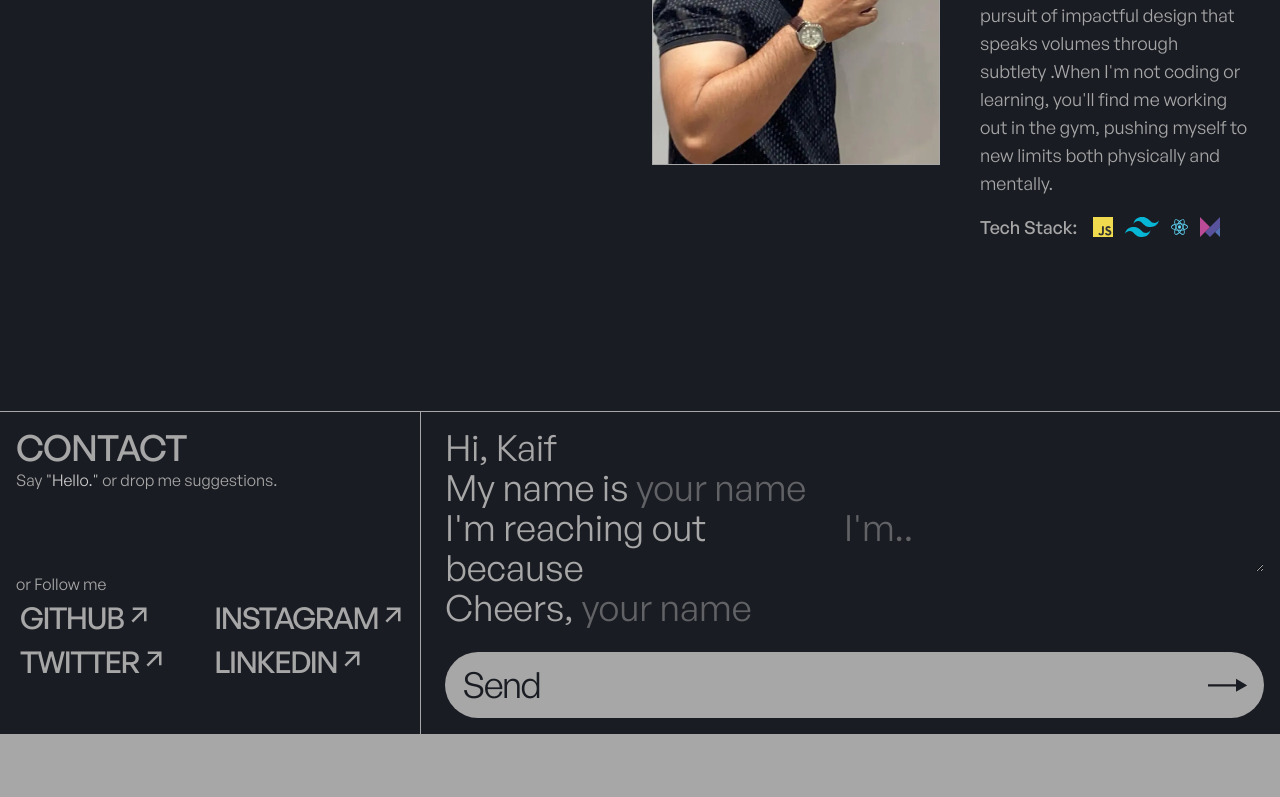
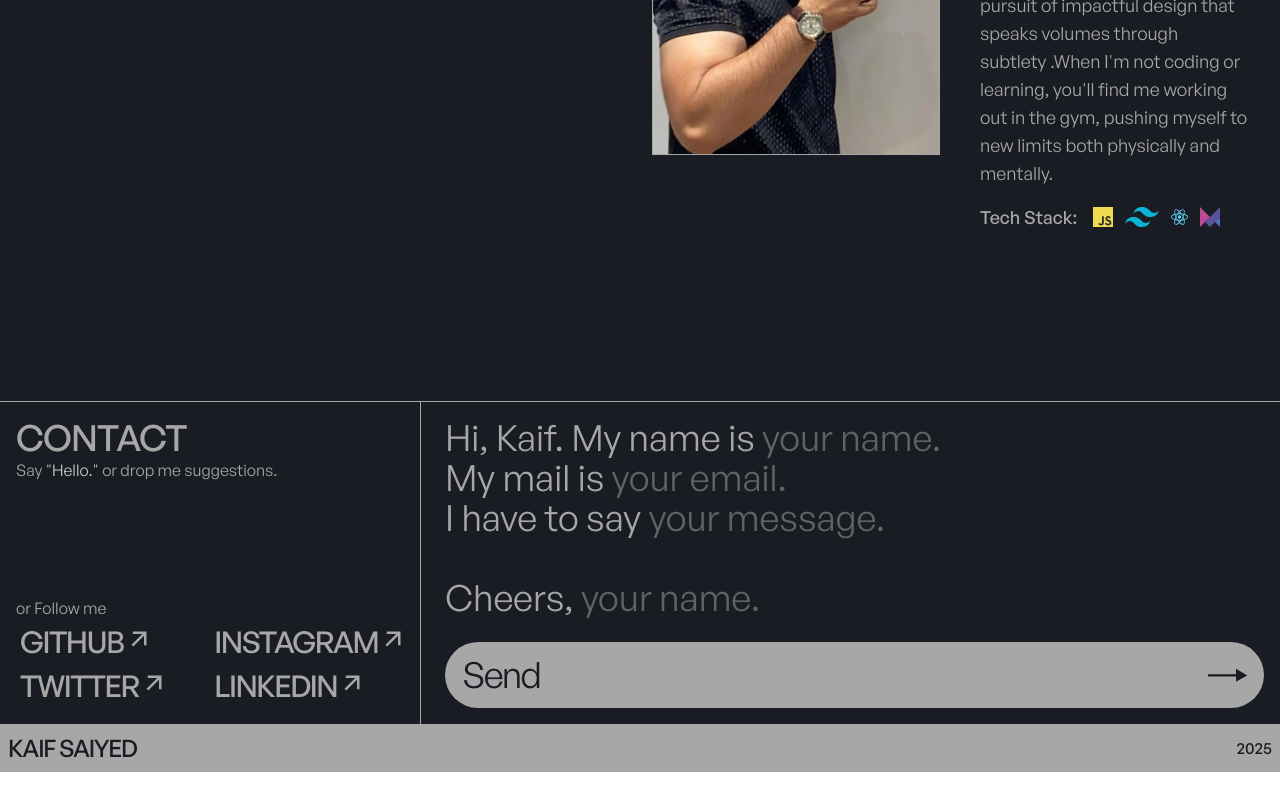
Before and after one commit to Kayeff/Portfolio, a React (Vite) app: page / in a window 1280 px wide. Shown: the part 2000-2797 px from the top of the page. After the commit the page ends 2772 px from the top, so only its background shows below. Built offline with nearby package versions, Linux system fonts and the light colour scheme.

Commit message:
changed form ui

```diff
--- a/index.html
+++ b/index.html
@@ -7,7 +7,6 @@
     <link rel="stylesheet" href="./src/index.css">
   </head>
   <body>
-    <div id="preloader"></div>
     <div id="root"></div>
     <script type="module" src="/src/main.jsx"></script>
   </body>
--- a/src/components/Contact.jsx
+++ b/src/components/Contact.jsx
@@ -5,7 +5,7 @@ import Form from "./Form";
 export default function Contact() {
   return (
     <section className="w-full bg-night text-rich-grey grid grid-cols-3 gap-2 border-t border-rich-grey">
-      <div className="w-full p-4 flex items-center justify-start flex-col gap-20 border-r border-rich-grey">
+      <div className="w-full p-4 flex items-center justify-between flex-col border-r border-rich-grey">
         <div className="w-full flex flex-col">
           <motion.h1
             whileInView={{ opacity: 1 }}
--- a/src/components/ContactLink.jsx
+++ b/src/components/ContactLink.jsx
@@ -10,6 +10,7 @@ export default function ContactLink({ title, href }) {
       href={href}
       initial={{ opacity: 0 }}
       whileInView={{ opacity: 1 }}
+      viewport={{ once: true }}
       transition={{ duration: 0.7, ease: "easeInOut" }}
       onMouseEnter={() => setIsHovered(true)}
       onMouseLeave={() => setIsHovered(false)}
--- a/src/components/Footer.jsx
+++ b/src/components/Footer.jsx
@@ -1,3 +1,15 @@
 export default function Footer() {
-  return <footer className="w-full min-h-60 bg-rich-grey"></footer>;
+  const today = new Date();
+  return (
+    <footer className="w-full bg-rich-grey text-night flex items-center justify-between p-2">
+      <div>
+        <h1 className="text-2xl tracking-tighter font-medium uppercase">
+          Kaif Saiyed
+        </h1>
+      </div>
+      <div>
+        <h1 className="font-medium">{today.getFullYear()}</h1>
+      </div>
+    </footer>
+  );
 }
--- a/src/components/Form.jsx
+++ b/src/components/Form.jsx
@@ -1,7 +1,12 @@
 import { motion } from "framer-motion";
-import React from "react";
+import { useState } from "react";
 
 export default function Form() {
+  const [form, setForm] = useState({
+    userName: "",
+    userCause: "",
+  });
+
   return (
     <motion.form
       whileInView={{ opacity: 1 }}
@@ -12,22 +17,38 @@ export default function Form() {
       className="flex flex-col gap-6"
     >
       <div>
-        <p>Hi, Kaif</p>
-        <p>
-          My name is{" "}
-          <input type="text" placeholder="your name" className="outline-none" />
-        </p>
-        <p className="flex items-start gap-2">
-          I'm reaching out because{" "}
-          <textarea
-            placeholder="I'm.."
-            className="outline-none resize-x h-16"
+        <span>
+          Hi, Kaif. My name is{" "}
+          <input
+            type="text"
+            placeholder="your name."
+            className="outline-none"
           />
-        </p>
-        <p className="flex items-start gap-2">
-          Cheers,{" "}
-          <input type="text" placeholder="your name" className="outline-none" />
-        </p>
+          <p>
+            My mail is{" "}
+            <input
+              type="email"
+              placeholder="your email."
+              className="outline-none"
+            />
+          </p>
+          <p className="flex items-start gap-2">
+            I have to say{" "}
+            <textarea
+              type="text"
+              placeholder="your message."
+              className="outline-none w-[70%] resize-none"
+            />
+          </p>
+          <p>
+            Cheers,{" "}
+            <input
+              type="text"
+              placeholder="your name."
+              className="outline-none"
+            />
+          </p>
+        </span>
       </div>
       <div className="w-full">
         <button className="w-full bg-rich-grey py-3 px-4 rounded-full text-night tracking-tighter flex items-center justify-between hover:bg-transparent hover:border-rich-grey border border-transparent hover:text-rich-grey cursor-pointer duration-300">
--- a/src/components/Navbar.jsx
+++ b/src/components/Navbar.jsx
@@ -1,17 +1,25 @@
+import { motion } from "framer-motion";
+
 const links = [
   { id: 1, title: "Projects", href: "#" },
   { id: 2, title: "About", href: "#" },
   { id: 3, title: "Contact", href: "#" },
 ];
 
-function NavbarLinks({ href, title }) {
+function NavbarLinks({ href, title, idx }) {
   return (
-    <li>
+    <li className="py-2 overflow-hidden">
       <a
         href={href}
         className="link laptop:text-lg flex items-center justify-center transition-all relative hover:text-light-gray text-lg font-normal"
       >
+        <motion.span
+          initial={{ y: 100, opacity: 0 }}
+          animate={{ y: 0, opacity: 1 }}
+          transition={{ duration: 1, ease: "easeInOut", delay: idx * 0.1 }}
+        >
           {title}
+        </motion.span>
       </a>
     </li>
   );
@@ -19,26 +27,34 @@ function NavbarLinks({ href, title }) {
 
 export default function Navbar() {
   return (
-    <nav className="w-full flex items-center justify-between p-6 sticky z-40 top-0 left-0 bg-night border-b border-rich-grey/20">
-      <a href="#">
-        <h1 className="text-xl tracking-tight text-rich-grey laptop:text-2xl">
+    <nav className="w-full sticky z-40 top-0 left-0 bg-night border-b border-rich-grey/20 px-6">
+      <motion.div
+        initial={{ height: "0px", opacity: 0 }}
+        animate={{ height: "70px", opacity: 1 }}
+        transition={{ duration: 1, ease: "easeInOut" }}
+        className="w-full flex items-center justify-between"
+      >
+        <a href="#" className="overflow-hidden">
+          <motion.h1
+            initial={{ y: 100, opacity: 0 }}
+            animate={{ y: 0, opacity: 1 }}
+            transition={{ duration: 1, ease: "easeInOut" }}
+            className="text-xl tracking-tight text-rich-grey laptop:text-2xl"
+          >
             Kaif Saiyed
-        </h1>
+          </motion.h1>
         </a>
-      <div className="tablet++:hidden">
-        <a href="#">
-          <i className="ri-menu-3-line text-xl text-#EEF2E3"></i>
-        </a>
-      </div>
-      <ul className="max-tablet++:hidden flex items-center justify-center space-x-6">
-        {links.map((link) => (
+        <ul className="flex items-center justify-center gap-6">
+          {links.map((link, index) => (
             <NavbarLinks
               title={link.title}
               key={`nav-link-${link.id}`}
               href={link.href}
+              idx={index}
             />
           ))}
         </ul>
+      </motion.div>
     </nav>
   );
 }
--- a/src/components/PreLoader.jsx
+++ /dev/null
@@ -1,51 +0,0 @@
-import { useEffect, useState } from "react";
-import { createPortal } from "react-dom";
-import { motion, useAnimate } from "framer-motion";
-
-export default function Preloader({ onFinish }) {
-  const [scope, animate] = useAnimate();
-
-  useEffect(() => {
-    const enterAnimation = async () => {
-      // Animate the preloader to full height
-      await animate(
-        scope.current,
-        { height: "100%" },
-        { duration: 1.2, ease: "easeOut" }
-      );
-
-      // Animate the "Welcome" text
-      await animate(
-        "#heading",
-        { y: [100, 0, -100], opacity: [0, 1, 0] },
-        { duration: 1.3, ease: "easeInOut" }
-      );
-
-      // Animate the preloader to collapse
-      await animate(
-        scope.current,
-        { height: 0, top: "0%" },
-        { duration: 1.2, ease: "easeOut" }
-      );
-    };
-
-    enterAnimation();
-  }, [animate, scope, onFinish]);
-
-  return createPortal(
-    <motion.div
-      ref={scope}
-      className="fixed top-0 left-0 w-full h-screen flex items-center justify-center flex-col bg-night z-50"
-    >
-      <div className="px-0.5 overflow-hidden">
-        <motion.h1
-          id="heading"
-          className="text-white text-[4vw] font-medium tracking-tight font-general-sans"
-        >
-          Welcome
-        </motion.h1>
-      </div>
-    </motion.div>,
-    document.getElementById("preloader")
-  );
-}
```
Lines whose indentation alone changed are shown as unchanged.
